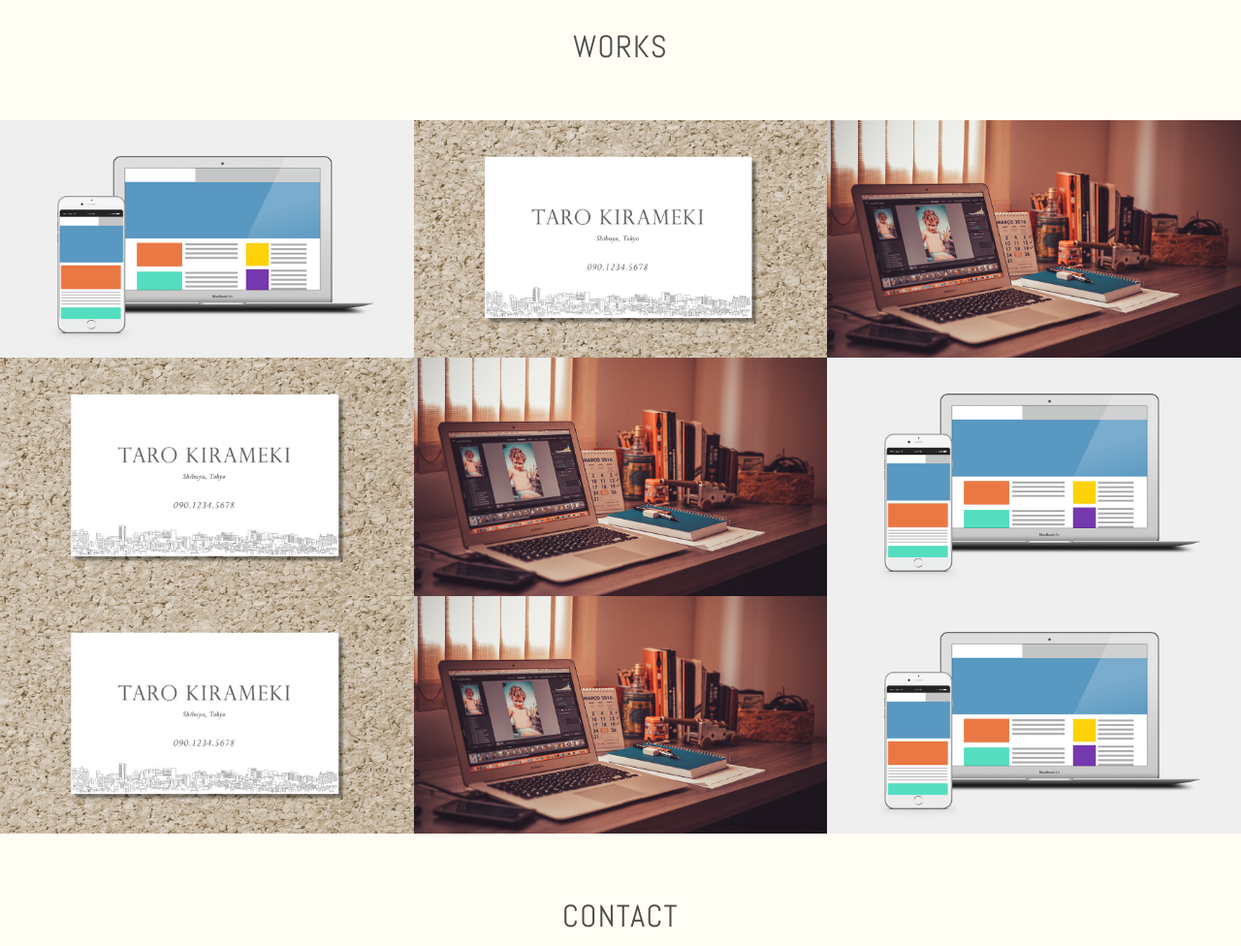
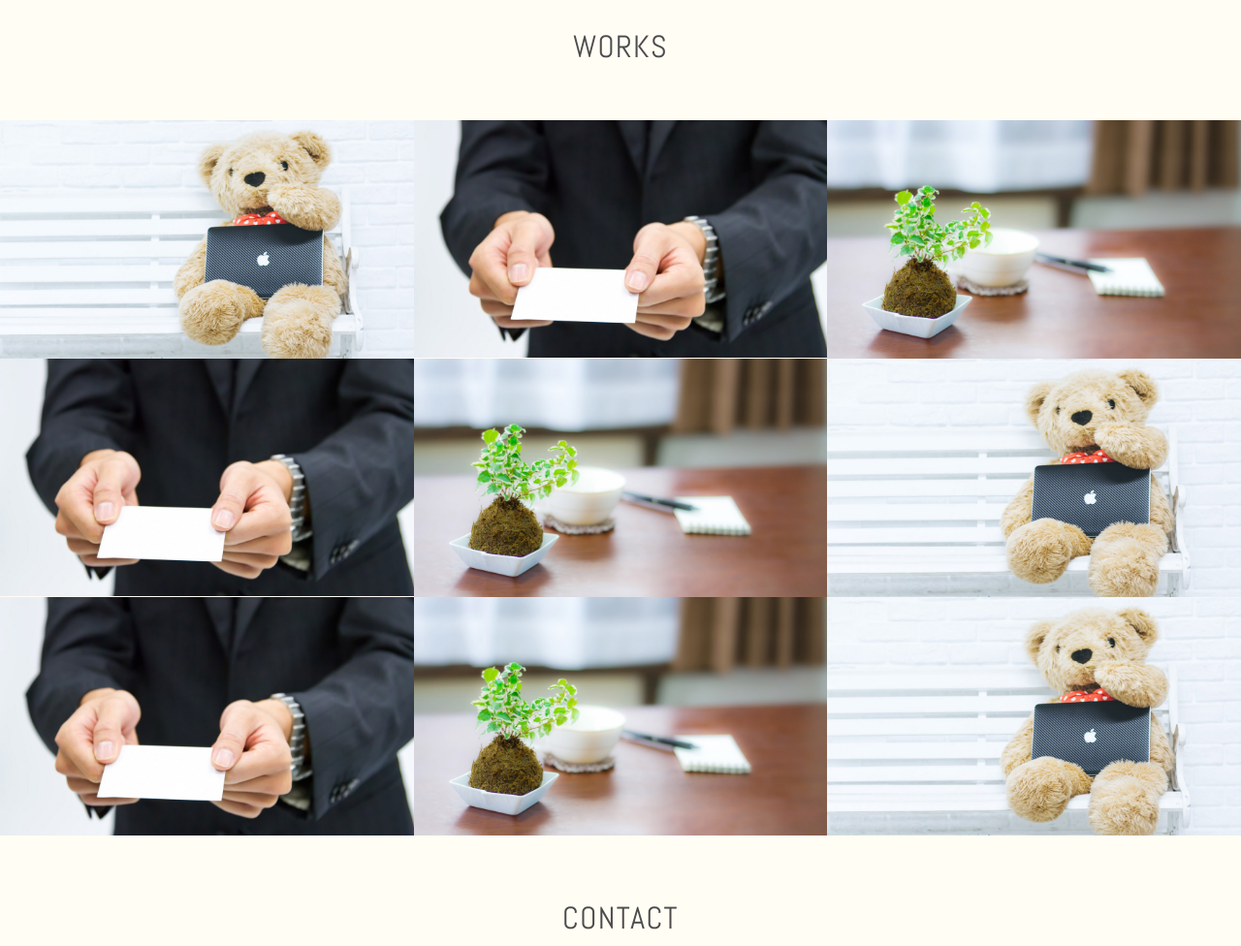
Before and after one commit to z11rm/z11rm.github.io, a plain HTML site: page index.html in a window 1280 px wide. Shown: the part 1020-1996 px from the top of the page at 97% size. Drawn offline with nearby package versions, Linux system fonts and the light colour scheme.

Commit message:
image -> sepia.work image renew

```diff
--- a/index.html
+++ b/index.html
@@ -14,7 +14,7 @@
             <a href="#contact" class="button-contact"><i aria-label="お問い合わせ" class="fa fa-envelope-o"></i></a>
             <div class="profile">
                 <h1 class="site-title abel uppercase text-center">Web Designer <span>Fukumi Koshikawa</span></h1>
-                <img src="./images/img_pro.jpg" alt="プロフィール写真" width="140" height="140" class="block-center profile-icon">
+                <img src="./images/img_pro_sepia.jpg" alt="プロフィール写真" width="140" height="140" class="block-center profile-icon">
                 <p>神奈川県横浜市在住の大学生、越川　福美です。<br>明治大学理工学部情報科学科に所属しています。</p>
             </div>
         </header>
@@ -43,7 +43,7 @@
                 <h2 class="text-center">Works</h2>
                 <div class="works-box">
                       <a href="#">
-                        <img src="./images/img_work_site.png" alt="株式会社きらめき コーポレートサイト様 Webサイトデザイン">
+                        <img src="./images/img_work_site00.jpg" alt="株式会社きらめき コーポレートサイト様 Webサイトデザイン">
                         <div class="works-box-inner">
                         <div class="text-center">
                             <h3>株式会社きらめき コーポレートサイト</h3>
@@ -55,7 +55,7 @@
                 </div>
                 <div class="works-box">
             <a href="#">
-                <img src="./images/img_work_card.jpg" alt="きらめき花子様 名刺デザイン">
+                <img src="./images/img_work_card00.jpg" alt="きらめき花子様 名刺デザイン">
                 <div class="works-box-inner">
                     <div class="text-center">
                         <h3>きらめき花子様 名刺</h3>
@@ -67,7 +67,7 @@
         </div>
         <div class="works-box">
             <a href="#">
-                <img src="./images/img_work_blog.jpg" alt="WordPressオリジナルテーマ">
+                <img src="./images/img_work_blog00.jpg" alt="WordPressオリジナルテーマ">
                 <div class="works-box-inner">
                     <div class="text-center">
                         <h3>ブログデザイン</h3>
@@ -79,7 +79,7 @@
         </div>
               <div class="works-box">
             <a href="#">
-                <img src="./images/img_work_card.jpg" alt="きらめき花子様 名刺デザイン">
+                <img src="./images/img_work_card00.jpg" alt="きらめき花子様 名刺デザイン">
                 <div class="works-box-inner">
                     <div class="text-center">
                         <h3>きらめき花子様 名刺</h3>
@@ -91,7 +91,7 @@
         </div>
         <div class="works-box">
             <a href="#">
-                <img src="./images/img_work_blog.jpg" alt="WordPressオリジナルテーマ">
+                <img src="./images/img_work_blog00.jpg" alt="WordPressオリジナルテーマ">
                 <div class="works-box-inner">
                     <div class="text-center">
                         <h3>ブログデザイン</h3>
@@ -103,7 +103,7 @@
         </div>
         <div class="works-box">
             <a href="#">
-                <img src="./images/img_work_site.png" alt="株式会社きらめき コーポレートサイト様 Webサイトデザイン">
+                <img src="./images/img_work_site00.jpg" alt="株式会社きらめき コーポレートサイト様 Webサイトデザイン">
                 <div class="works-box-inner">
                     <div class="text-center">
                         <h3>株式会社きらめき コーポレートサイト</h3>
@@ -115,7 +115,7 @@
         </div>
         <div class="works-box">
             <a href="#">
-                <img src="./images/img_work_card.jpg" alt="きらめき花子様 名刺デザイン">
+                <img src="./images/img_work_card00.jpg" alt="きらめき花子様 名刺デザイン">
                 <div class="works-box-inner">
                     <div class="text-center">
                         <h3>きらめき花子様 名刺</h3>
@@ -127,7 +127,7 @@
         </div>
         <div class="works-box">
             <a href="#">
-                <img src="./images/img_work_blog.jpg" alt="WordPressオリジナルテーマ">
+                <img src="./images/img_work_blog00.jpg" alt="WordPressオリジナルテーマ">
                 <div class="works-box-inner">
                     <div class="text-center">
                         <h3>ブログデザイン</h3>
@@ -139,7 +139,7 @@
         </div>
         <div class="works-box">
             <a href="#">
-                <img src="./images/img_work_site.png" alt="株式会社きらめき コーポレートサイト様 Webサイトデザイン">
+                <img src="./images/img_work_site00.jpg" alt="株式会社きらめき コーポレートサイト様 Webサイトデザイン">
                 <div class="works-box-inner">
                     <div class="text-center">
                         <h3>株式会社きらめき コーポレートサイト</h3>
```
Also changed, not shown: images/img_pro_sepia.jpg (added), images/img_profile.jpg (deleted), images/img_work_blog.jpg (deleted), images/img_work_blog00.jpg (added), images/img_work_card.jpg (deleted), images/img_work_card00.jpg (added), images/img_work_site.png (deleted), images/img_work_site00.jpg (added).
